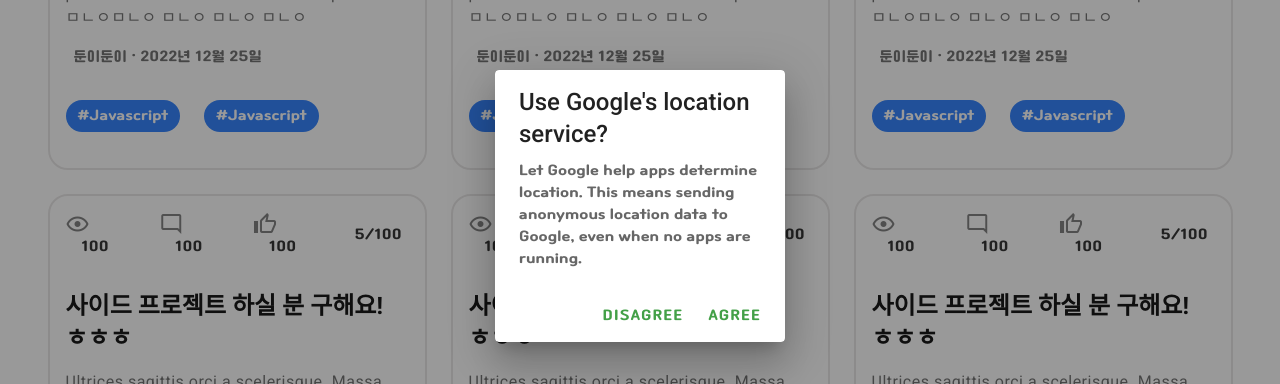
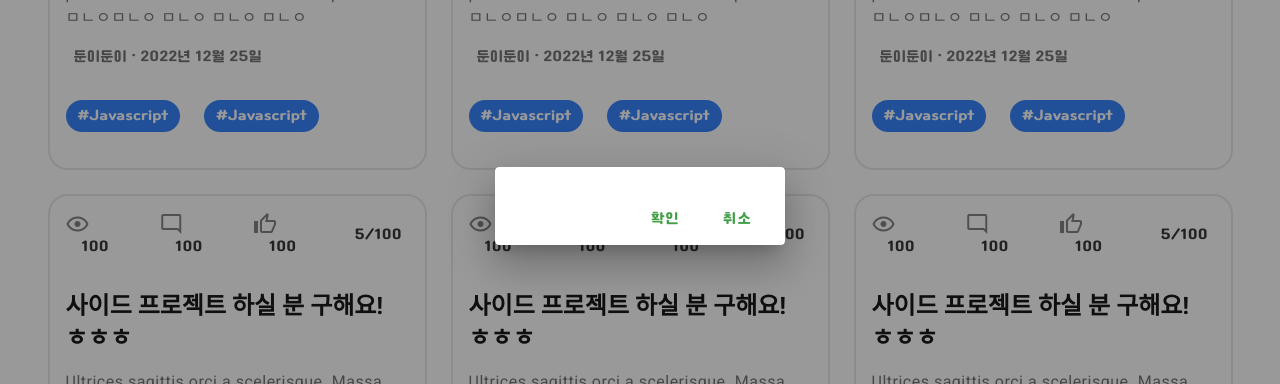
Before and after one commit to ywc-412/stumo_web, a Vue app in the folder stumo/: page / in a window 1280 px wide. Both pictures are taken after a click on the button "OPEN DIALOG". Shown: the part 508-892 px from the top of the page. Built offline with nearby package versions, Linux system fonts and the light colour scheme; no server answers; a small style sheet from the web is missing; what vue-moment, vue-notification would draw is missing.

Commit message:
common dialog module

```diff
--- /dev/null
+++ b/stumo/src/assets/js/alert.js
@@ -0,0 +1,12 @@
+import store from '../../store'
+
+export default {
+    alert(msg){
+        store.state.isOpenDialog = true;
+        store.state.dialogMsg = msg;
+    },
+    confirm(msg){
+        store.state.isOpenDialog = true;
+        store.state.dialogMsg = msg;
+    }
+};
--- a/stumo/src/main.js
+++ b/stumo/src/main.js
@@ -6,9 +6,11 @@
 import Notifications from 'vue-notification'
 import vueMoment from 'vue-moment'
 import store from './store'
+import alert from './assets/js/alert'
 
 Vue.config.productionTip = false
 Vue.prototype.$axios = axios
+Vue.prototype.$alert = alert
 //Vue.prototype.dialog = VuetifyDialog;
 
 Vue.use(Notifications);
--- a/stumo/src/store.js
+++ b/stumo/src/store.js
@@ -6,6 +6,8 @@
 export default new Vuex.Store({
     state:{
         userinfo: {},
-        isLoading: false
+        isLoading: false,
+        isOpenDialog: false,
+        dialogMsg: ""
     }
 });
--- a/stumo/src/views/Alert/Confirm.vue
+++ b/stumo/src/views/Alert/Confirm.vue
@@ -16,25 +16,24 @@
         </v-btn>
       </template>
       <v-card>
-        <v-card-title class="text-h5">
-          Use Google's location service?
+        <v-card-title class="text-h6">
+          {{$store.state.dialogMsg}}
         </v-card-title>
-        <v-card-text>Let Google help apps determine location. This means sending anonymous location data to Google, even when no apps are running.</v-card-text>
         <v-card-actions>
           <v-spacer></v-spacer>
           <v-btn
             color="green darken-1"
             text
-            @click="dialog = false"
+            @click="closeDialog"
           >
-            Disagree
+            확인
           </v-btn>
           <v-btn
             color="green darken-1"
             text
-            @click="dialog = false"
+            @click="closeDialog"
           >
-            Agree
+            취소
           </v-btn>
         </v-card-actions>
       </v-card>
@@ -49,5 +48,20 @@
         dialog: false,
       }
     },
+    computed: {
+      checkIsOpen() {
+        return this.$store.state.isOpenDialog;
+      }
+    },
+    methods: {
+      closeDialog(){
+        this.$store.state.isOpenDialog = false;
+      }
+    },
+    watch: {
+      checkIsOpen(val){
+        this.dialog = val;
+      }
+    },
   }
 </script>
--- a/stumo/src/views/Chat/MyChat.vue
+++ b/stumo/src/views/Chat/MyChat.vue
@@ -3,7 +3,7 @@
     <v-row>
       <v-col cols="12" lg="12" xl="8">
         <div>
-
+          <button @click="btnTest('alertmsg')">test</button>
           <!-- 작성한 모집글 -->
           <div class="pt-16 pb-16">
             <h2 class="font-weight-bold pb-4">내 채팅</h2>
@@ -65,6 +65,9 @@
     }
   },
   methods:{
+    btnTest(msg){
+      this.$alert.alert(msg);
+    },
     openChat(chatId, roomid, chatroomTitle){
       this.chatStatus = this.chatStatus == true ? false : true;
       this.roomid = roomid;
```
